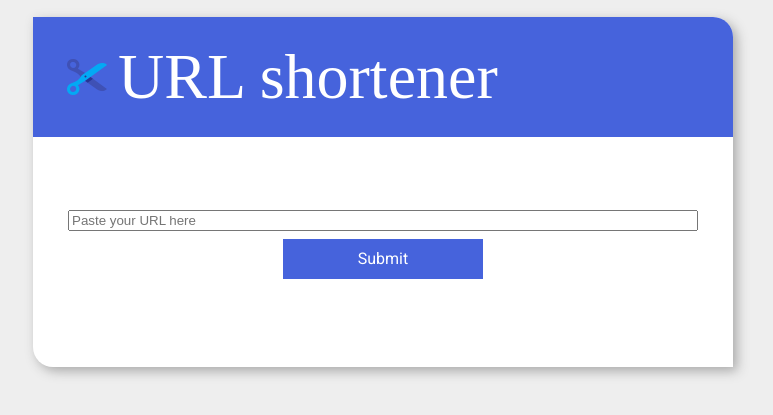
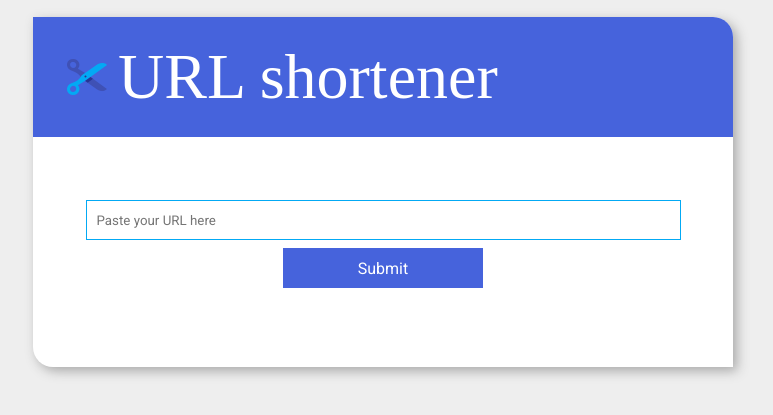
Before and after one commit to kamkulas/URLshortener, a Django app: page / in a window 1280 px wide. Shown: the part 208-623 px from the top of the page, without its empty margins (257-1030 px from the left). Run offline with Django 3.2, Linux system fonts and the light colour scheme; some web fonts are replaced.

Commit message:
Text input styling

```diff
--- a/shortener/static/style.css
+++ b/shortener/static/style.css
@@ -67,10 +67,6 @@ body,
     margin-right: 7px;
 }
 
-.url-field {
-    width: 90%;
-}
-
 .navbar {
     min-height: 100px;
     padding: 10px 10px 10px 30px;
@@ -98,3 +94,11 @@ body,
     border: 1px solid darkgray;
     color: #4663dc;
 }
+
+.url-field {
+    font-family: inherit;
+    width: 85%;
+    height: 40px;
+    border: 1px solid #03a9f4;
+    padding-left: 10px;
+}
```
